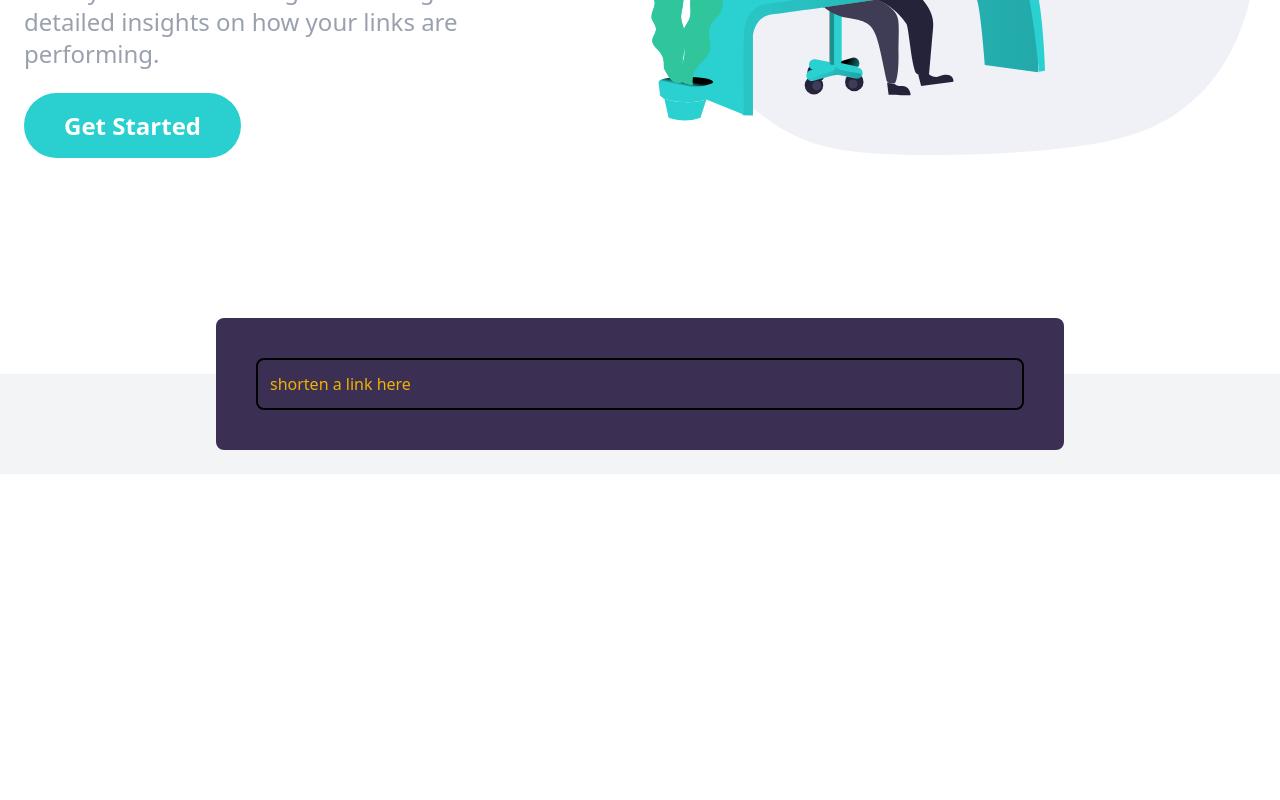
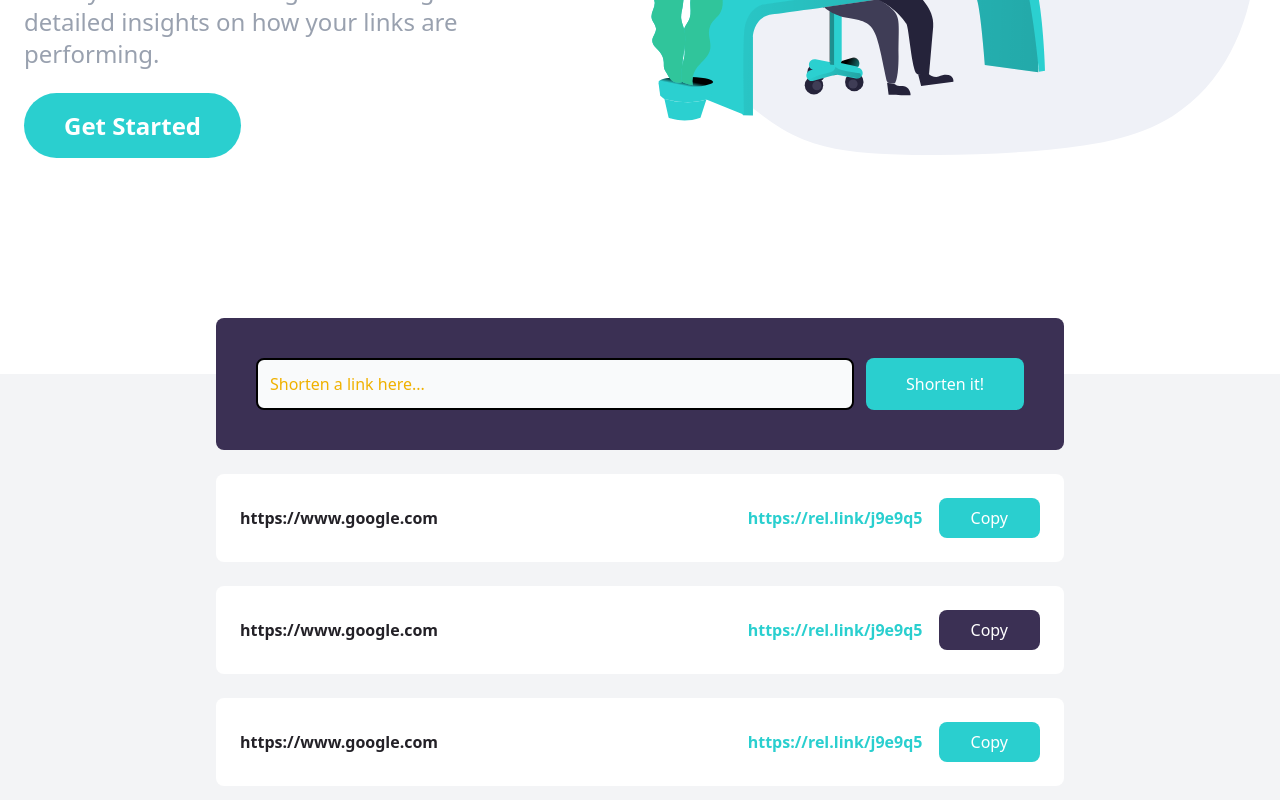
Before and after one commit to SouzaMVictor/shortly-website, a React (Vite) app: page / in a window 1280 px wide. Shown: the part 370-1170 px from the top of the page. Before the commit the page ends 844 px from the top, so only its background shows below. Built offline with nearby package versions, Linux system fonts and the light colour scheme.

Commit message:
Enhance Shorten component with input field and multiple link display

```diff
--- a/src/Shorten.jsx
+++ b/src/Shorten.jsx
@@ -8,11 +8,53 @@
         >
           <input
             type="text"
-            className="flex-1 p-3 border-2 rounded-lg placeholder-yellow-500 focus:outline-none"
-            placeholder="shorten a link here"
+            className="flex-1 p-3 border-2 rounded-lg placeholder-yellow-500 focus:outline-none bg-gray-50"
+            placeholder="Shorten a link here..."
             id="link-input"
           />
+          <button className="px-10 py-3 text-white bg-cyan rounded-lg hover:bg-cyanLight focus:outline-none md:py-2">
+            Shorten it!
+          </button>
         </form>
+        {/* link 1 */}
+        <div className="flex flex-col items-center justify-between w-full p-6 bg-white rounded-lg md:flex-row">
+          <p className="font-bold text-center text-veryDarkViolet md:text-left">
+            https://www.google.com
+          </p>
+
+          <div className="flex flex-col items-center justify-end flex-1 space-x-4 space-y-2 md:flex-row md:space-y-0">
+            <div className="font-bold text-cyan">https://rel.link/j9e9q5</div>
+            <button className="p-2 px-8 text-white bg-cyan rounded-lg hover:opacity-70 focus:outline-none">
+              Copy
+            </button>
+          </div>
+        </div>
+        {/* link 2 */}
+        <div className="flex flex-col items-center justify-between w-full p-6 bg-white rounded-lg md:flex-row">
+          <p className="font-bold text-center text-veryDarkViolet md:text-left">
+            https://www.google.com
+          </p>
+
+          <div className="flex flex-col items-center justify-end flex-1 space-x-4 space-y-2 md:flex-row md:space-y-0">
+            <div className="font-bold text-cyan">https://rel.link/j9e9q5</div>
+            <button className="p-2 px-8 text-white bg-darkViolet rounded-lg hover:opacity-70 focus:outline-none">
+              Copy
+            </button>
+          </div>
+        </div>
+        {/* link 3 */}
+        <div className="flex flex-col items-center justify-between w-full p-6 bg-white rounded-lg md:flex-row">
+          <p className="font-bold text-center text-veryDarkViolet md:text-left">
+            https://www.google.com
+          </p>
+
+          <div className="flex flex-col items-center justify-end flex-1 space-x-4 space-y-2 md:flex-row md:space-y-0">
+            <div className="font-bold text-cyan">https://rel.link/j9e9q5</div>
+            <button className="p-2 px-8 text-white bg-cyan rounded-lg hover:opacity-70 focus:outline-none">
+              Copy
+            </button>
+          </div>
+        </div>
       </div>
     </section>
   );
```
